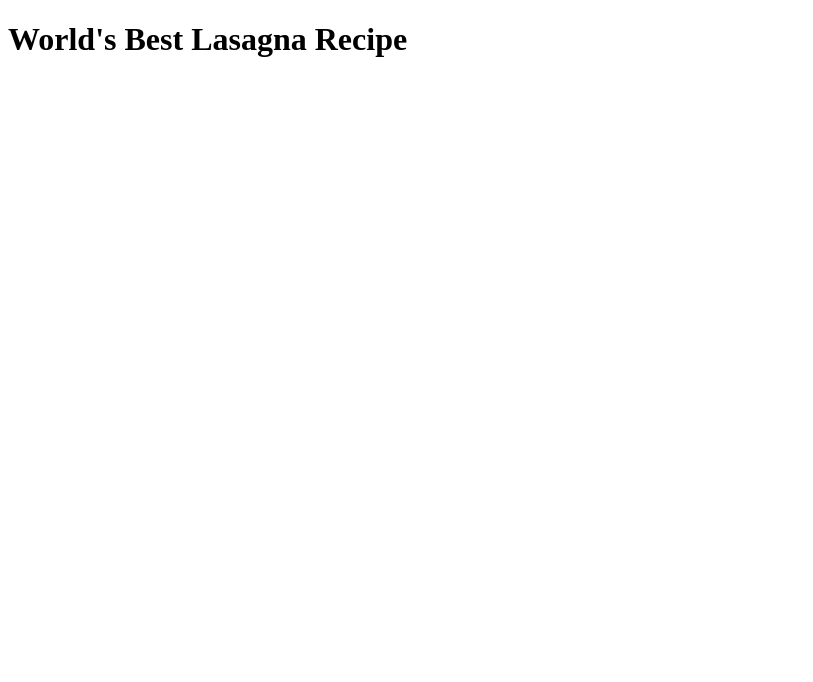
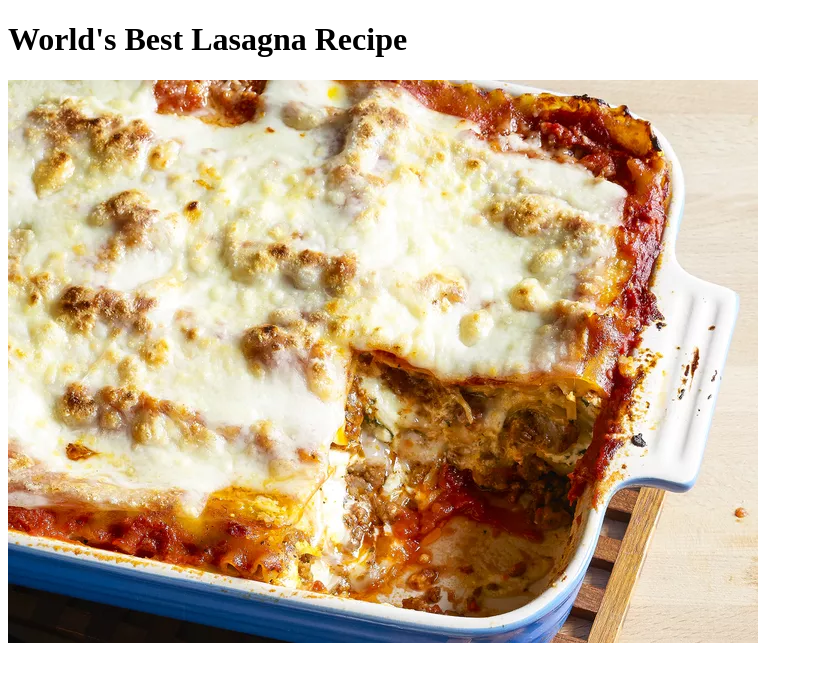
Before and after one commit to Fritz-Calimag/odin-recipes, a plain HTML site: page recipes/lasagna.html in a window 1280 px wide. Shown: the whole page, without its empty margins (0-813 px from the left). Drawn offline with Linux system fonts and the light colour scheme.

Commit message:
Add image folder and lasagna pic
Added an image folder that containts the lasagna pic on the lasagna page

```diff
--- a/recipes/lasagna.html
+++ b/recipes/lasagna.html
@@ -7,5 +7,6 @@
 </head>
 <body>
     <h1>World's Best Lasagna Recipe</h1>
+    <img src="../img/worldsbestlasagna.jpg">
 </body>
 </html>
```
Also changed, not shown: img/worldsbestlasagna.jpg (added).
